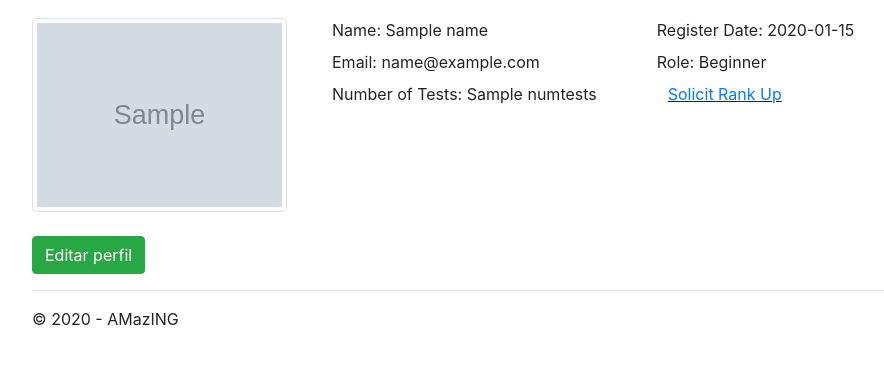
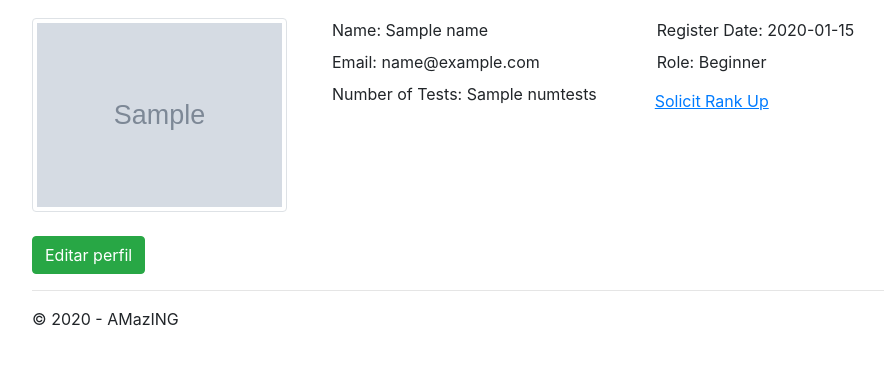
Before and after one commit to user-cube/AMazING, a Django app: template Frontend/app/templates/user/profile/profile.html in a window 1280 px wide. Shown: the part 56-421 px from the top of the page, without its empty margins (53-937 px from the left). Run offline with Django 3.2, Linux system fonts and the light colour scheme; the template is opened without the code that fills it: most values are stand-ins (such as "Sample title", 1, 10 or a date in 2020); grey boxes marked "Sample" are stand-in pictures; parts of the project's set-up code (start-up, migrations or seed data) failed here and were passed over; some libraries are stand-ins or nearby versions.

Commit message:
remove doble <a>

```diff
--- a/Frontend/app/templates/user/profile/profile.html
+++ b/Frontend/app/templates/user/profile/profile.html
@@ -42,8 +42,8 @@
                     </label>
                 </div>
                 <div class="row2">
-                    <a class="btn btn-link"  id="upRank">
-                        <u><a href="{% url 'rankupreq' %}">Solicit Rank Up</a></u>
+                    <a class="btn btn-link"  id="upRank" href="{% url 'rankupreq' %}">
+                        <u>Solicit Rank Up</u>
                     </a>
                 </div>
         </div>
```
